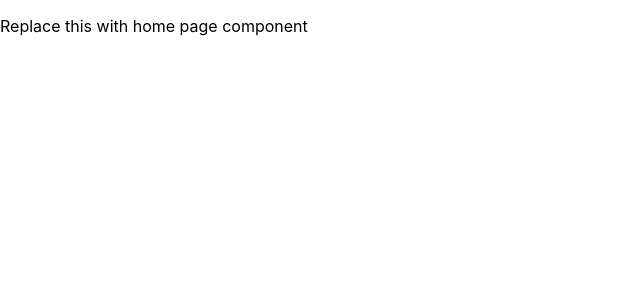
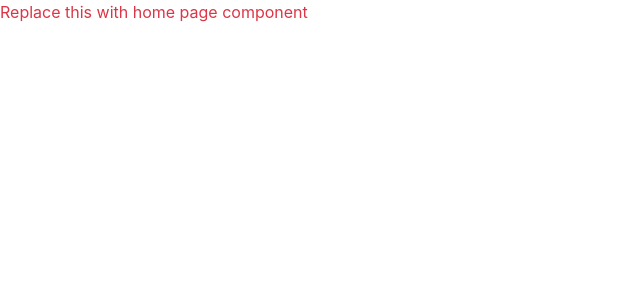
Before and after one commit to ProjectsWithTheBois/SachBoxNew, a React (Create React App) app in the folder my-app/: page / in a window 1280 px wide. Shown: the top 300 px of the page, without its empty margins (0-640 px from the left). Built offline with nearby package versions, Linux system fonts and the light colour scheme.

Commit message:
adds requirements for bootstrap and shows an example on App.js (#11)

```diff
--- a/my-app/package.json
+++ b/my-app/package.json
@@ -6,7 +6,9 @@
     "@testing-library/jest-dom": "^5.11.9",
     "@testing-library/react": "^11.2.3",
     "@testing-library/user-event": "^12.6.0",
+    "bootstrap": "^4.5.3",
     "react": "^17.0.1",
+    "react-bootstrap": "^1.4.3",
     "react-dom": "^17.0.1",
     "react-router": "^5.2.0",
     "react-router-dom": "^5.2.0",
--- a/my-app/src/App.js
+++ b/my-app/src/App.js
@@ -5,6 +5,7 @@ import {
   Switch,
   Route
 } from "react-router-dom";
+import 'bootstrap/dist/css/bootstrap.min.css';
 
 function App() {
   return (
@@ -12,7 +13,7 @@ function App() {
       <div>
         <Switch> {/*you can change the endpoint name of your ticket to be more accurate to the page*/}
           <Route exact path="/">
-            <p>Replace this with home page component</p>
+            <p class="text-danger">Replace this with home page component</p> {/*Example of bootstrap, need import (line 8)*/}
           </Route>
           <Route path="/about">
             <p>Replace this with about page component</p>
```
Also changed, not shown: 1 other file (tests, documents, lock files or other folders).
